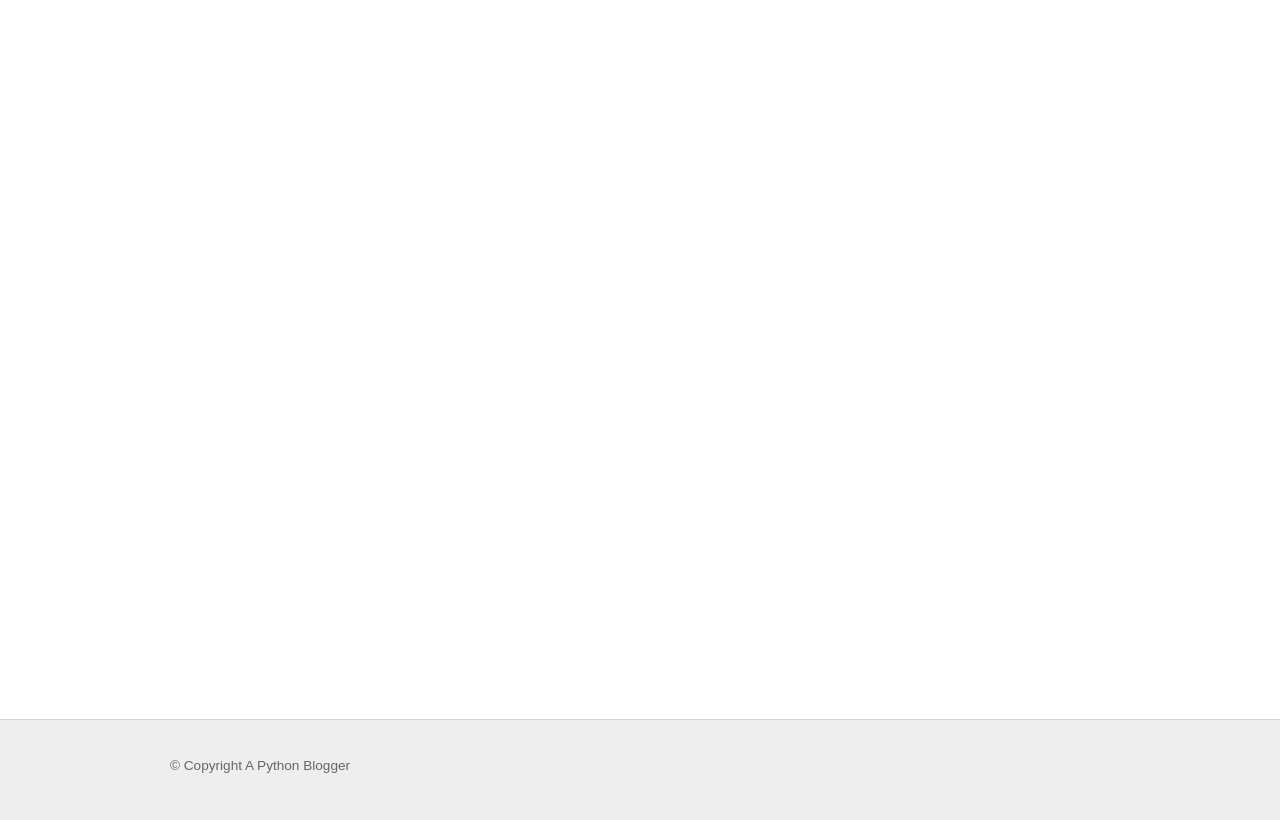
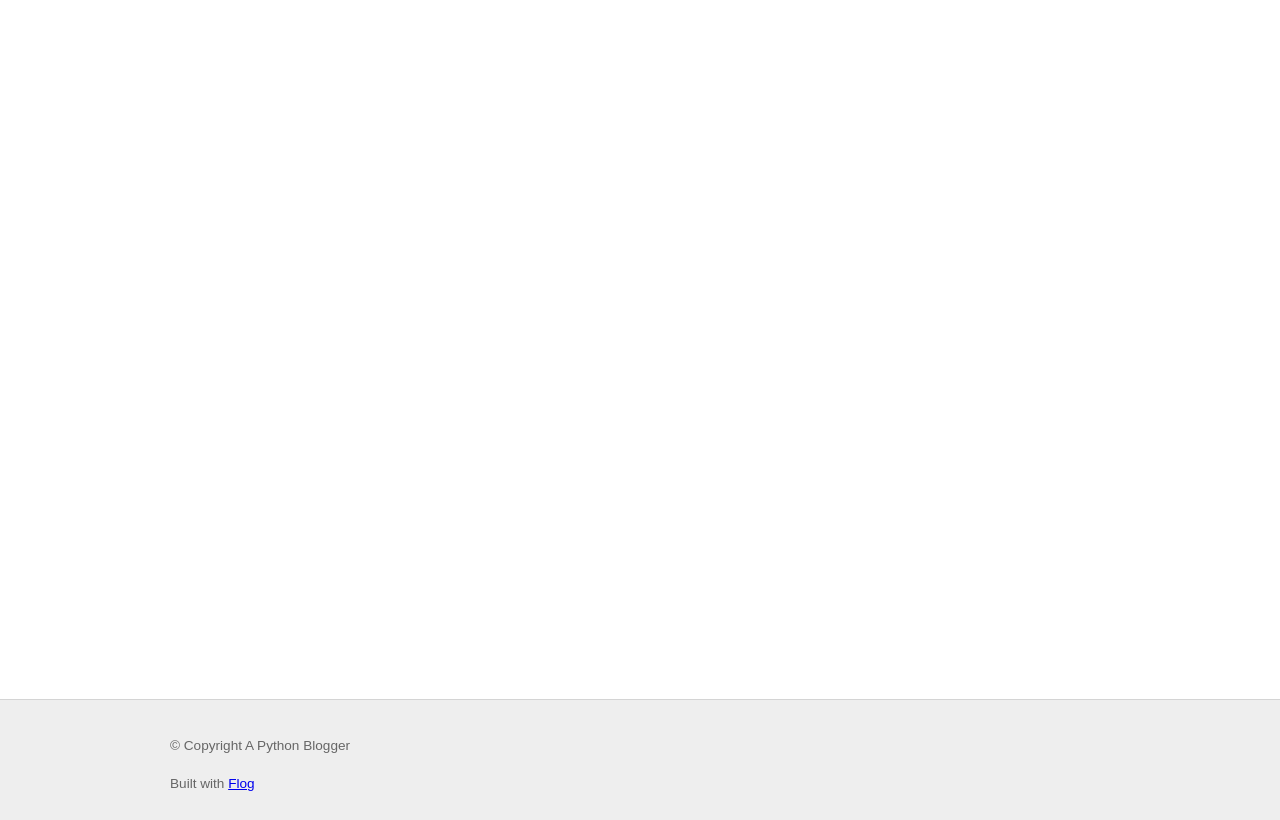
Before and after one commit to maxcountryman/flog, a Flask app: template flog/templates/user.html in a window 1280 px wide. Shown: the part 62-882 px from the top of the page. Run offline with Flask 2, Linux system fonts and the light colour scheme; the visitor is signed in with stand-in values (Sample User, id 1); the template is opened without the code that fills it: values that come from a table or form of the project are taken from there, most other values are stand-ins (such as "Sample title", 1, 10 or a date in 2020).

Commit message:
template updates, css updates

```diff
--- a/flog/static/css/style.css
+++ b/flog/static/css/style.css
@@ -722,7 +722,7 @@
   line-height: 2em;
   word-spacing: 0.1em;
   padding-top: 20px;
-  padding-bottom: 130px;
+  padding-bottom: 150px;
 }
 section a, section a:active, section a:visited {
   color: #555555;
@@ -801,8 +801,8 @@
   color: #666666;
   background: #eeeeee;
   border-top: 1px solid #d4d4d4;
-  height: 80px;
-  margin-top: -80px;
+  height: 100px;
+  margin-top: -100px;
   padding-top: 20px;
   clear: both;
   position: relative;
--- a/flog/static/css/style.less
+++ b/flog/static/css/style.less
@@ -264,7 +264,7 @@
 
 .wrapper { background: @white; min-height:100%; }
 
-@footerHeight:80px;
+@footerHeight:100px;
 section {
     @sectionHeader: lighten(@black, 15%);
     background: @white;
--- a/flog/templates/index.html
+++ b/flog/templates/index.html
@@ -4,5 +4,6 @@
     <div class="span16">
         <h1>Hello! It's a pleasure to meet you.</h1>
         <p>{{ config.LONG_DESCRIPTION }}</p>
+    </div>
 </div>
 {% endblock %}
--- a/flog/templates/layout.html
+++ b/flog/templates/layout.html
@@ -58,6 +58,7 @@
     <div class="grid">
         <div class="span16">
             <small><p>&#169; Copyright {{ config.SITE_AUTHOR }}</p></small>
+            <small><span "float:right">Built with <a href="https://github.com/maxcountryman/flog">Flog</a></span></small>
         </div>
     </div>
     </footer>
--- a/flog/templates/macros.html
+++ b/flog/templates/macros.html
@@ -29,7 +29,7 @@
 
 
 {% macro render_post_list(post, tags) %}
-<div class="post">
+<article class="post">
     <h1>
         <a href="{{ url_for('show_post', slug=post.slug) }}">{{ post.title }}</a>
     </h1>
@@ -41,7 +41,7 @@
     <div class="body">
         {{ post.body|truncate|safe|striptags }}
     </div>
-</div>
+</article>
 {% endmacro %}
 
 
--- a/flog/templates/post.html
+++ b/flog/templates/post.html
@@ -2,7 +2,7 @@
 
 {% extends "layout.html" %}
 {% block title %}{{ post.title }} | {% endblock %}
-{% block description %}{{ post.body|truncate|safe|striptags }}{% endblock %}
+{% block description %}{{ post.body|truncate|striptags }}{% endblock %}
 
 {% block body %}
 <div class="grid">
--- a/flog/templates/user.html
+++ b/flog/templates/user.html
@@ -7,23 +7,23 @@
 {% elif session.logged_in and session['username'] == user.username %}
 
 <div class="grid">
-    <div class="span5">
+    <div class="span16">
+        <div class="form-style">
             <h2>Account Settings</h2>
             <p><small>Your current password is required to make changes</small></p>
-    </div>
-    <div class="span6">
             {% from "macros.html" import with_errors %}
             <form method="post" action="">
-            <div class="form_fields">
-                {{ with_errors(form.email, class='form_field') }}
-                {{ with_errors(form.old_pass, class='form_field') }}
-                {{ with_errors(form.pass_one, class='form_field') }}
-                {{ with_errors(form.pass_two, class='form_field') }}
-            </div>
+                {{ with_errors(form.email, class='text-input') }}
+                {{ with_errors(form.old_pass, class='text-input') }}
+                {{ with_errors(form.pass_one, class='text-input') }}
+                {{ with_errors(form.pass_two, class='text-input') }}
                 <input class="button" type="submit" value="Update">
                 <input type="hidden" name="_csrf_token" value="{{ csrf_token() }}">
             </form>
-        <span style="float:right"><small><a class="delete-user" href="{{ url_for('user', id=session.username, action='delete') }}">Delete Account</a></small></span>
+            <form method="delete" action="">
+                <span style="float:right"><small><a class="delete-user" href="{{ url_for('user', id=session.username) }}">Delete Account</a></small></span>
+            </form>
+        </div>
     </div>
 </div>
 {% endif %}
--- a/flog/views.py
+++ b/flog/views.py
@@ -103,7 +103,7 @@
 def delete_user():
     user = request.args['id']
     user = User.query.filter_by(username=user).first_or_404()
-    if request.method == 'DELETE' or request.args.get('action') == 'delete':
+    if request.method == 'DELETE':
         if user.username != session['username'] or not user.is_staff:
             return abort(500)
         user = user.is_active = False
```
Lines whose indentation alone changed are shown as unchanged.
